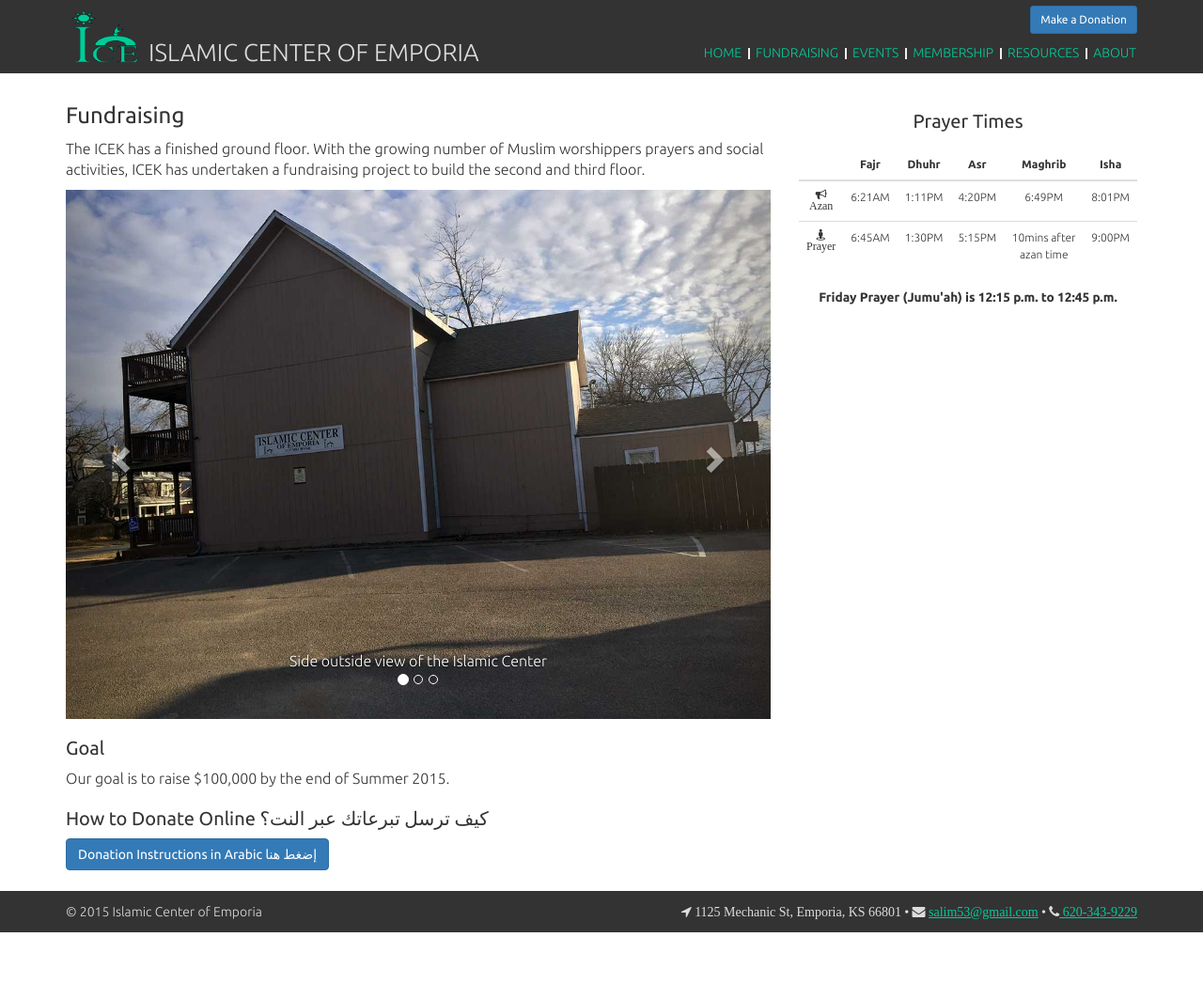
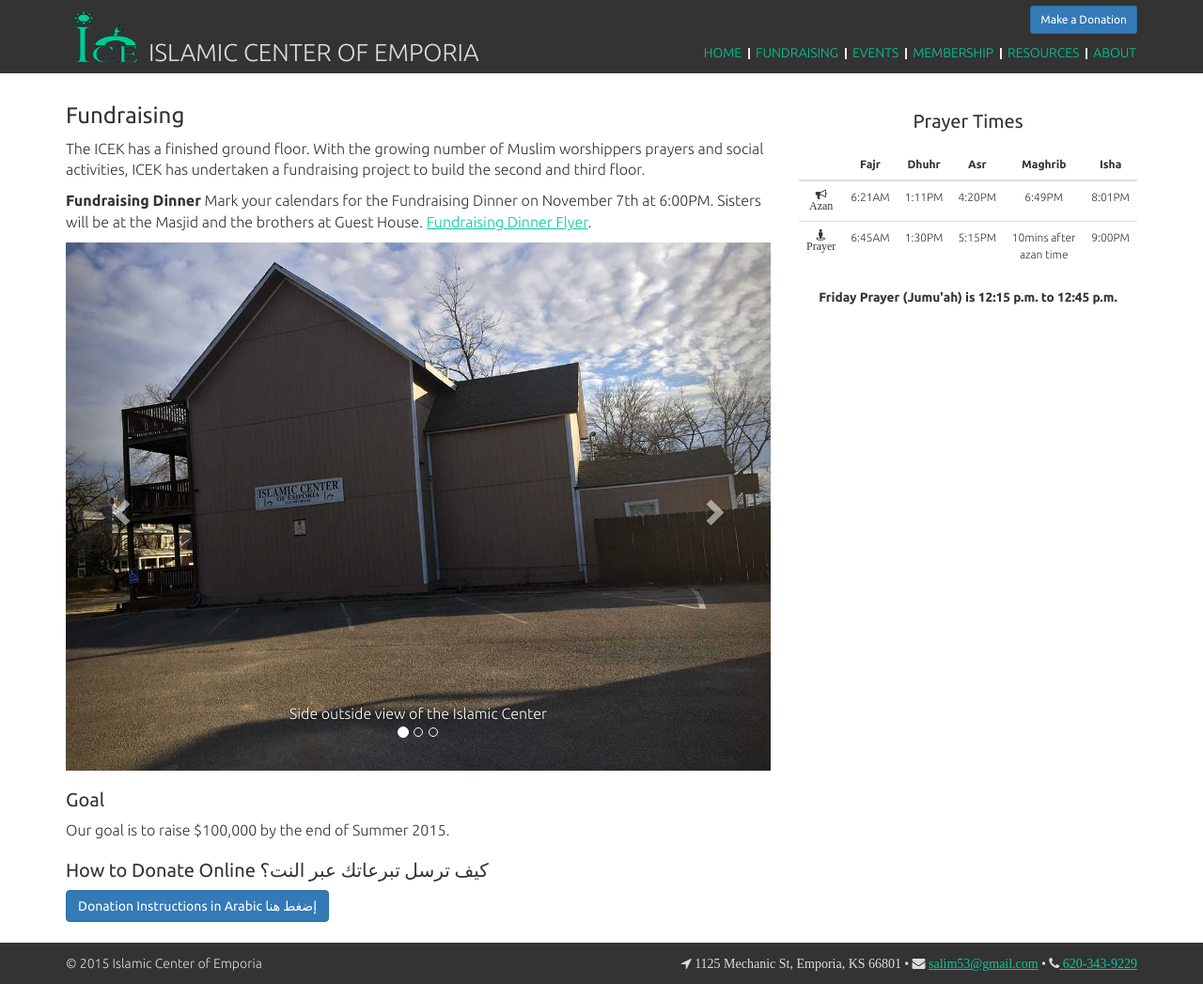
Before and after one commit to fourfridays/fourfridays.github.io, a Jekyll site: the page built from 3-fundraising.md, in a window 1280 px wide. Shown: the whole page at 94% size. Built offline with Jekyll 4.4.1, drawn with Linux system fonts in a browser that asks for light colours; nearby versions of some CDN libraries; before the commit the page ends 992 px from its top, so only the background shows below that.

Commit message:
Fundraising Dinner
Publishing fundraising dinner flyer under fundraising page as well.

```diff
--- a/3-fundraising.md
+++ b/3-fundraising.md
@@ -5,6 +5,9 @@
 ---
 
 The ICEK has a finished ground floor. With the growing number of Muslim worshippers prayers and social activities, ICEK has undertaken a fundraising project to build the second and third floor.
+
+<strong>Fundraising Dinner</strong>
+Mark your calendars for the Fundraising Dinner on November 7th at 6:00PM.  Sisters will be at the Masjid and the brothers at Guest House. [Fundraising Dinner Flyer](/docs/icek-fundraising-dinner.pdf).
 
 <div id="carousel-example-generic" class="carousel slide" data-ride="carousel">
   <!-- Indicators -->
```
